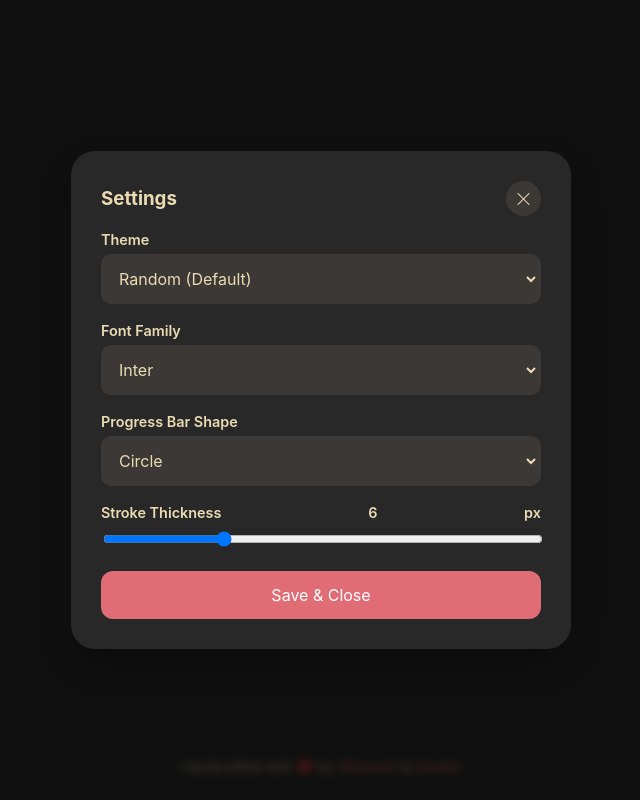
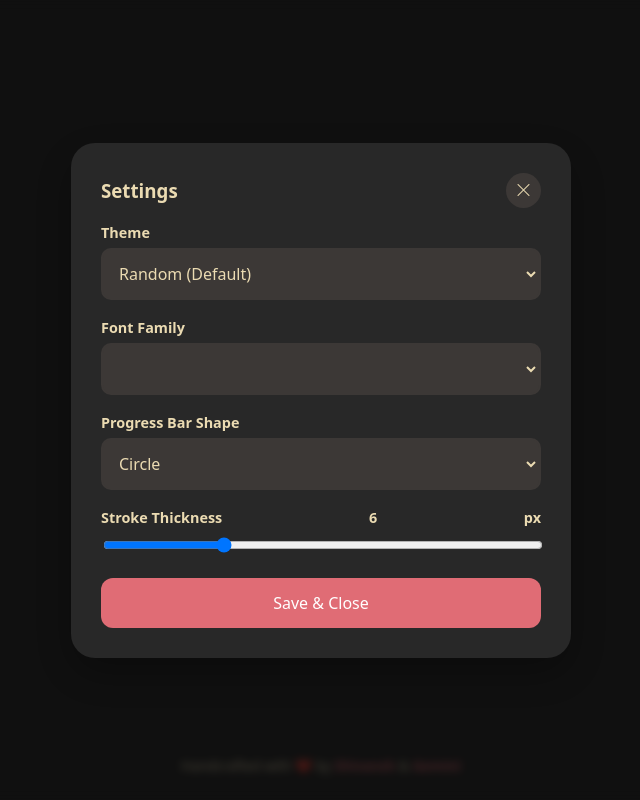
Before and after one commit to AlexTheGreat600/vpomodoro, a website: page index.html in a window 1280 px wide. Both pictures are taken after a click on the button 494 px from the left and 576 px from the top of the page. Shown: the whole page, without its empty margins (319-959 px from the left). Drawn offline with Linux system fonts and the light colour scheme.

Commit message:
updated: index.html

```diff
--- a/index.html
+++ b/index.html
@@ -23,7 +23,7 @@
             --text-color: #212529;
             --accent-color: #0d6efd;
             --transition-speed: 0.3s;
-            --font-family: 'Inter', sans-serif;
+            --font-family: system-ui, sans-serif;
             --font-size: 16px;
         }
 
@@ -173,10 +173,11 @@
             <div class="form-group">
                 <label>Font Family</label>
                 <select id="fontSelect" onchange="applyFont(this.value)">
-                    <option value="'Inter', sans-serif">Inter</option>
-                    <option value="'JetBrains Mono', monospace">JetBrains Mono</option>
-                    <option value="'Roboto Slab', serif">Roboto Slab</option>
-                    <option value="'Montserrat', sans-serif">Montserrat</option>
+                    <option value="system-ui">System-ui</option>
+                    <option value="sans-serif">Sans-serif</option>
+                    <option value="monospace">Monospace</option>
+                    <option value="serif">Serif</option>
+                    <option value="sans">Sans</option>
                 </select>
             </div>
             <div class="form-group">
@@ -238,7 +239,7 @@
         ];
 
         let activities = JSON.parse(localStorage.getItem('vp_activities')) || defaultActivities;
-        let settings = JSON.parse(localStorage.getItem('vp_settings')) || { theme: 'default', font: "'Inter', sans-serif", shape: 'Circle', thickness: 6 };
+        let settings = JSON.parse(localStorage.getItem('vp_settings')) || { theme: 'default', font: "'system-ui', sans-serif", shape: 'Circle', thickness: 6 };
         let timer = null, timeLeft = 0, totalTime = 0, isPaused = true, currentActivity = activities[0], progressBar = null;
 
         window.onload = () => {
```
